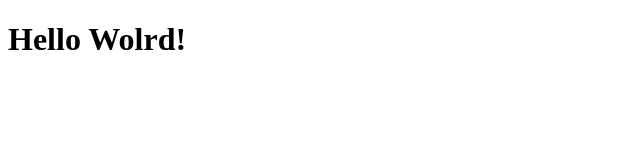
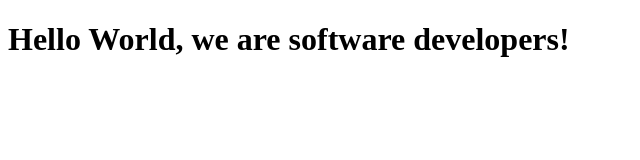
Before and after one commit to AhmadiGu/project, a plain HTML site: page index.html in a window 1280 px wide. Shown: the whole page, without its empty margins (0-640 px from the left). Drawn offline with Linux system fonts and the light colour scheme.

Commit message:
modify hello world

```diff
--- a/index.html
+++ b/index.html
@@ -21,7 +21,7 @@
     - The freeCodeCamp Team
 
     -->
-    <h1>Hello Wolrd!</h1>
+    <h1>Hello World, we are software developers!</h1>
     <script  src="js/index.js"></script>
   </body>
 </html>
```
